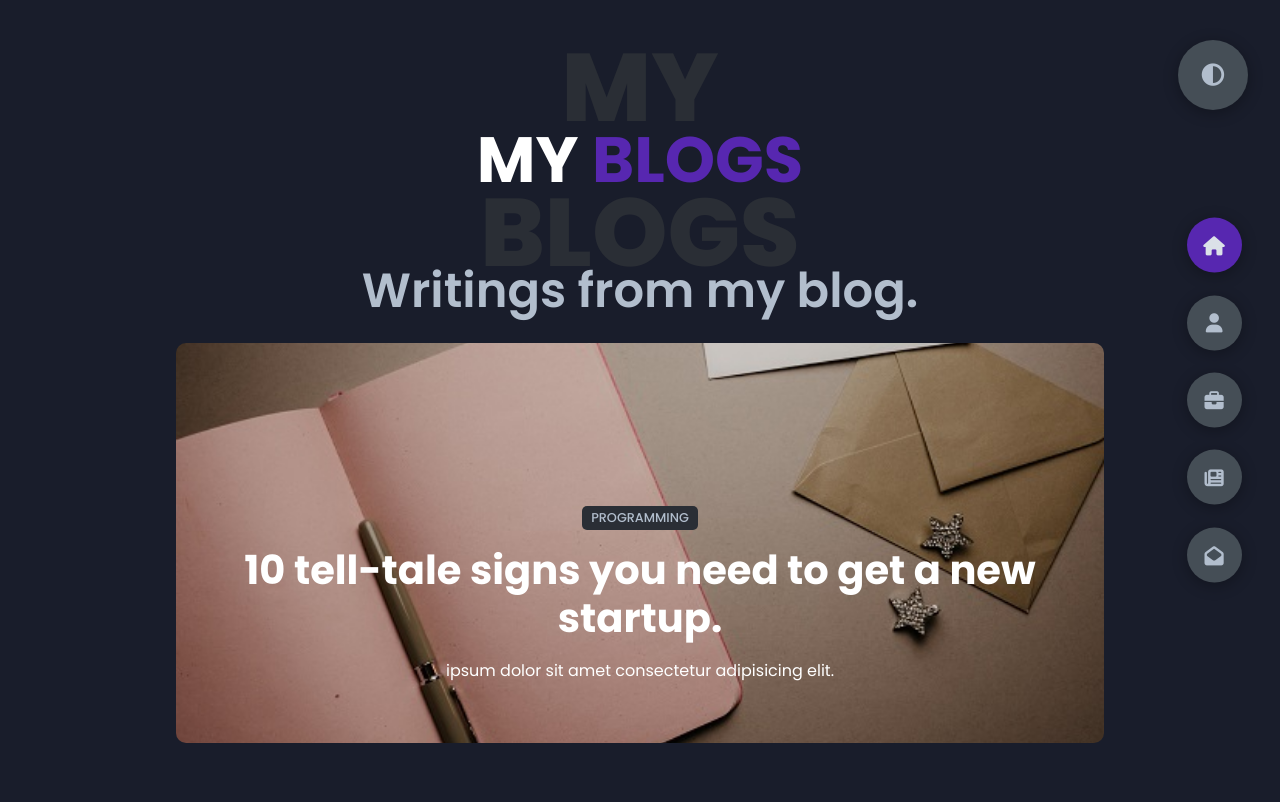
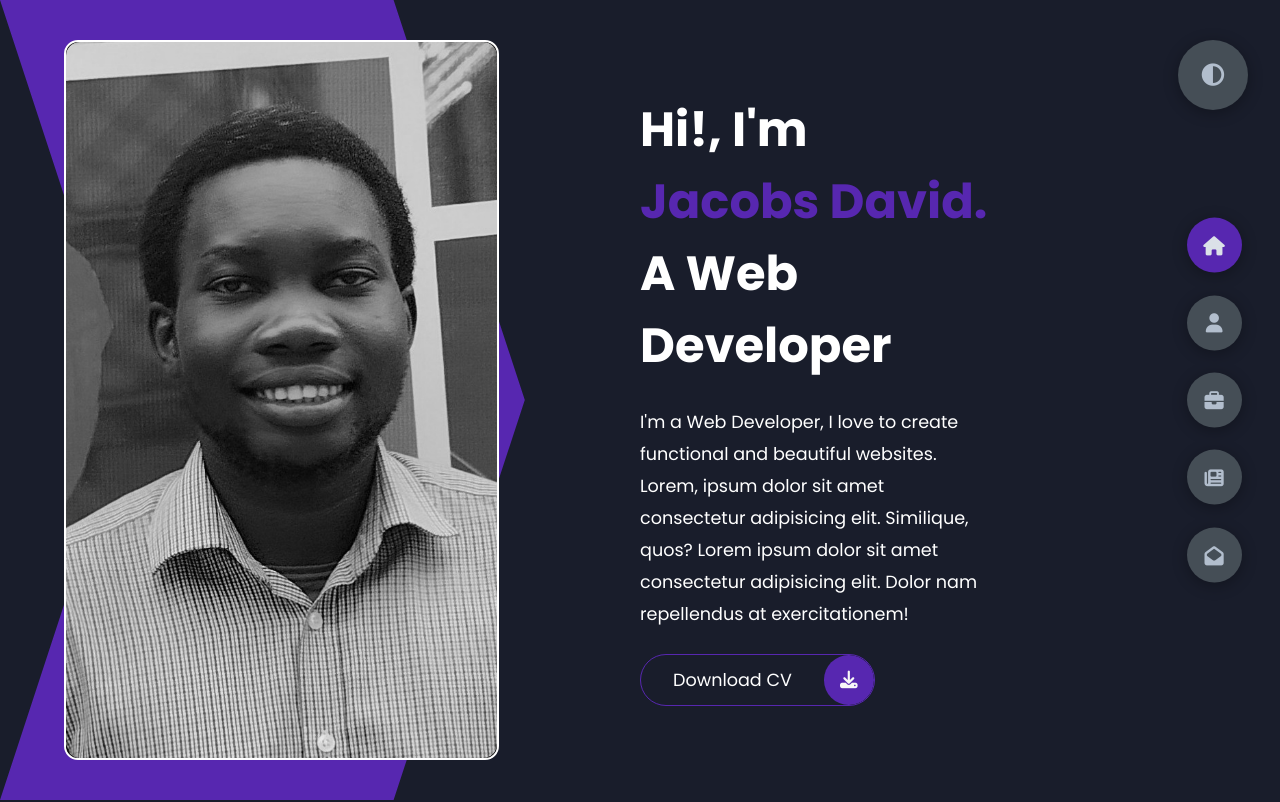
Before and after one commit to developerdavid2/cv-portfolio, a plain HTML site: page index.html in a window 1280 px wide. Shown: the top 802 px of the page. Drawn offline with Linux system fonts and the light colour scheme; files whose address does not match are found by name.

Commit message:
Update index.html

```diff
--- a/index.html
+++ b/index.html
@@ -29,7 +29,7 @@
 <body class="main-content">
 
     <!-- SECTION 1 "HOME-PAGE" -->
-    <header class="section sec1 header " id="home">
+    <header class="section sec1 header active" id="home">
         <div class="header-content">
             <div class="left-header">
                 <div class="h-shape"></div>
@@ -418,7 +418,7 @@
 
 
         <!-- SECTION 4 "BLOGS" -->
-        <section class="section sec4 active" id="blogs">
+        <section class="section sec4" id="blogs">
             <div class="blogs-content">
                 <div class="main-title">
                     <h2>My <span>Blogs</span><span class="bg-text">My Blogs</span></h2>
```
